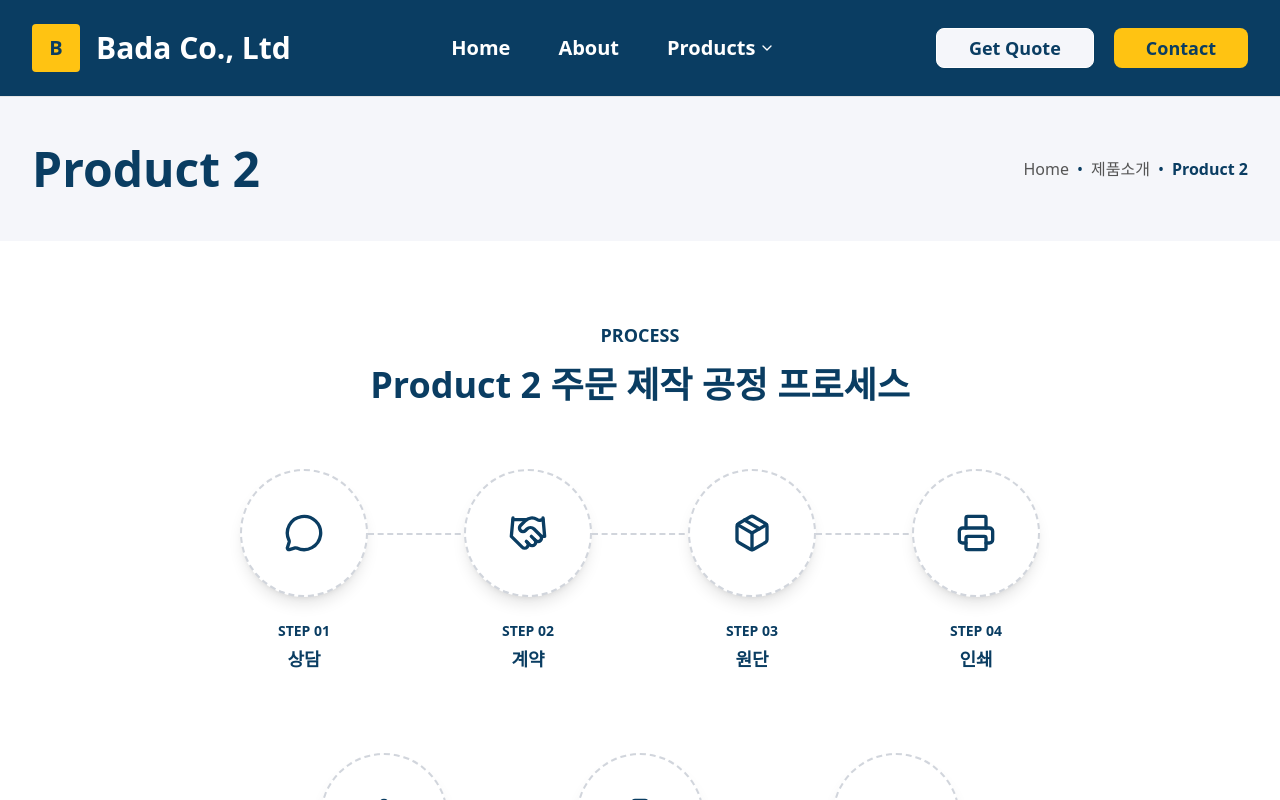
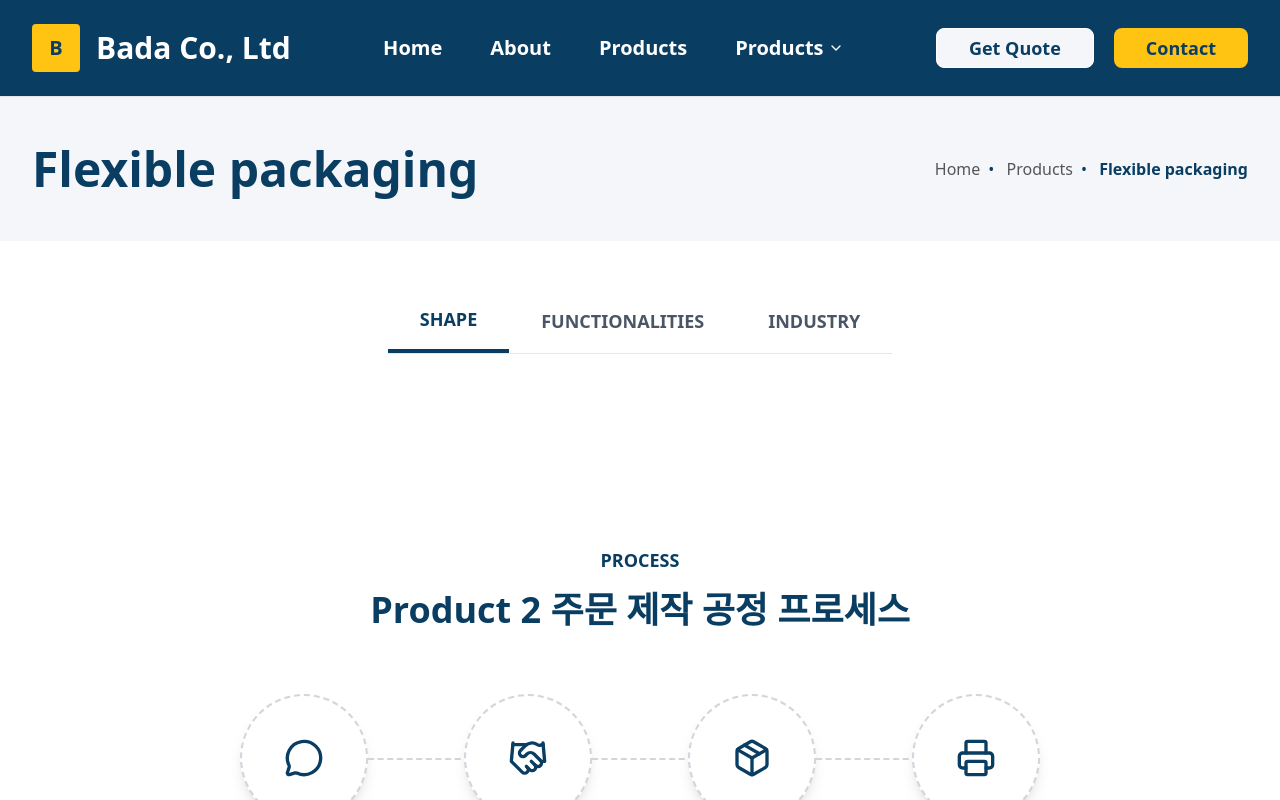
Before and after one commit to lee960314/bada-company-website, a Next.js app: page /products/flexible-packaging in a window 1280 px wide. Shown: the top 800 px of the page. Built offline with nearby package versions, Linux system fonts and the light colour scheme.

Commit message:
메인 페이지 섹션 수정 및 몇가지  삭제

```diff
--- a/src/app/page.tsx
+++ b/src/app/page.tsx
@@ -1,8 +1,6 @@
 import Header from "@/components/Header"
 import HeroSection from "@/components/HeroSection"
 import ServiceIntroSection from "@/components/ServiceIntroSection"
-import FeaturesSection from "@/components/FeaturesSection"
-import CompanyIntroSection from "@/components/CompanyIntroSection"
 import ProductsSection from "@/components/ProductsSection"
 import ClientsSection from "@/components/ClientsSection"
 import Footer from "@/components/Footer"
@@ -14,8 +12,6 @@ export default function Home() {
       <main>
         <HeroSection />
         <ServiceIntroSection />
-        <FeaturesSection />
-        <CompanyIntroSection />
         <ProductsSection />
         <ClientsSection />
       </main>
--- a/src/app/products/flexible-packaging/page.tsx
+++ b/src/app/products/flexible-packaging/page.tsx
@@ -1,9 +1,17 @@
+"use client"
+
+import { useState } from "react"
 import Header from "@/components/Header"
 import Footer from "@/components/Footer"
+import TabMenu from "@/components/TabMenu"
 import Link from "next/link"
 import { MessageCircle, Handshake, Package, Printer, Settings, ClipboardCheck, Truck } from "lucide-react"
 
 export default function Product2Page() {
+  const [activeTab, setActiveTab] = useState("SHAPE")
+
+  const tabs = ["SHAPE", "FUNCTIONALITIES", "INDUSTRY"]
+
   const processSteps = [
     {
       step: "01",
@@ -60,7 +68,7 @@ export default function Product2Page() {
             <div className="flex flex-col sm:flex-row justify-between items-start sm:items-center">
               <div className="mb-4 sm:mb-0">
                 <h1 className="text-3xl sm:text-4xl lg:text-5xl font-bold text-[#0A3D62]">
-                  Product 2
+                  Flexible packaging
                 </h1>
               </div>
 
@@ -70,12 +78,25 @@ export default function Product2Page() {
                 </span>
                 <span className="mx-2 text-[#0A3D62]">•</span>
                 <span className="hover:text-[#0A3D62] transition-colors duration-200">
-                  <Link href="/products">제품소개</Link>
+                  <Link href="/products"> Products</Link>
                 </span>
                 <span className="mx-2 text-[#0A3D62]">•</span>
-                <span className="text-[#0A3D62] font-semibold">Product 2</span>
+                <span className="text-[#0A3D62] font-semibold"> Flexible packaging</span>
               </div>
             </div>
+          </div>
+        </div>
+      </section>
+
+      {/* Tab Menu Section */}
+      <section className="py-12 bg-white">
+        <div className="container mx-auto px-4 sm:px-6 lg:px-8">
+          <div className="max-w-7xl mx-auto">
+            <TabMenu
+              tabs={tabs}
+              activeTab={activeTab}
+              onTabChange={setActiveTab}
+            />
           </div>
         </div>
       </section>
@@ -141,7 +162,7 @@ export default function Product2Page() {
                 {processSteps.map((step, index) => (
                   <div key={step.step} className="flex items-center space-x-6">
                     <div className="w-16 h-16 rounded-full border-2 border-dashed border-gray-300 flex items-center justify-center bg-white flex-shrink-0 hover:border-solid hover:border-4 hover:border-[#0A3D62] transition-all duration-500">
-                      <step.icon className="h-6 w-6 text-[#0A3D62]" />
+                      <step.icon className="h-6 w-6 text-[#0A3D62]" />zmf
                     </div>
                     <div className="flex-1">
                       <div className="text-sm font-semibold text-[#0A3D62] mb-1">STEP {step.step}</div>
--- a/src/components/CompanyIntroSection.tsx
+++ /dev/null
@@ -1,66 +0,0 @@
-import { Button } from "@/components/ui/button"
-import { ArrowRight } from "lucide-react"
-
-export default function CompanyIntroSection() {
-  return (
-    <section className="py-20 bg-white">
-      <div className="container mx-auto px-4 sm:px-6 lg:px-8">
-        <div className="grid lg:grid-cols-2 gap-12 items-center">
-          {/* Content Section */}
-          <div className="space-y-8">
-            <div className="space-y-6">
-              <h2 className="text-4xl sm:text-5xl font-bold text-[#0A3D62] leading-tight">
-                Bada aims to provide
-                <span className="block text-[#FFC312]">custom packaging solutions</span>
-                for all customer needs.
-              </h2>
-
-              <p className="text-lg text-[#555555] leading-relaxed">
-                Since 2009, Bada Co., Ltd has been expanding its business from plastic injection molding
-                to comprehensive packaging solutions including poly bags and flexible packaging.
-              </p>
-
-              <p className="text-lg text-[#555555] leading-relaxed">
-                The first impression of your product is determined by its packaging.
-                In the rapidly changing packaging market, we create packaging that captures
-                consumers&apos; attention.
-              </p>
-
-              <p className="text-lg text-[#555555] leading-relaxed">
-                With the same mindset we started with, we will always do our best for customer satisfaction.
-              </p>
-            </div>
-
-            <Button size="lg" className="bg-[#FFC312] hover:bg-[#FFD93D] text-[#0A3D62] font-bold">
-              Learn More
-              <ArrowRight className="ml-2 h-4 w-4" />
-            </Button>
-          </div>
-
-          {/* Image Section */}
-          <div className="space-y-8">
-            {/* Main Company Image */}
-            <div className="aspect-video bg-[#F5F6FA] rounded-2xl flex items-center justify-center">
-              {/* TODO: Add company main image here - Size: 800x500px */}
-              <div className="text-center text-gray-400">
-                <p className="font-semibold">Company Main Image</p>
-                <p className="text-sm">800x500px</p>
-              </div>
-            </div>
-
-            {/* Factory Direct Manufacturing Highlight */}
-            <div className="bg-white rounded-xl p-8 shadow-lg">
-              <h3 className="text-2xl font-bold text-gray-900 mb-4">
-                Bada is a factory-direct custom manufacturing company.
-              </h3>
-              <p className="text-gray-600 leading-relaxed">
-                What moves people&apos;s hearts is not money, appearance, or power,
-                but a very small &apos;sincerity&apos;. Bada manufactures customer packaging with sincerity.
-              </p>
-            </div>
-          </div>
-        </div>
-      </div>
-    </section>
-  )
-}
--- a/src/components/Header.tsx
+++ b/src/components/Header.tsx
@@ -13,13 +13,13 @@ export default function Header() {
   const navigation = [
     { name: "Home", href: "/" },
     { name: "About", href: "/about" },
+    { name: "Products", href: "/products" },
   ]
 
   const products = [
-    { name: "Product 1", href: "/products/plastic-bags" },
-    { name: "Product 2", href: "/products/flexible-packaging" },
-    { name: "Product 3", href: "/products/custom-solutions" },
-    { name: "Product 4", href: "/products/eco-friendly" },
+    { name: "Manufacturing process", href: "/products/manufacturing-process" },
+    { name: "Materials", href: "/products/materials" },
+    { name: "flexible-packaging", href: "/products/flexible-packaging" },
   ]
 
   return (
--- a/src/components/ProductsSection.tsx
+++ b/src/components/ProductsSection.tsx
@@ -4,22 +4,22 @@ import { ArrowRight } from "lucide-react"
 export default function ProductsSection() {
   const products = [
     {
-      title: "Plastic Bags",
+      title: "Materials",
       subtitle: "Poly Bag",
       materials: "OPP / PP / PE / HDPE / ETC",
       imagePlaceholder: "Plastic Bags Image",
       imageSize: "400x300px"
     },
     {
-      title: "Flexible Packaging",
+      title: "Functionalities",
       subtitle: "Flexible Package",
       materials: "Three-side / Stand / M-side / T-side",
       imagePlaceholder: "Flexible Packaging Image",
       imageSize: "400x300px"
     },
     {
-      title: "Injection Molding",
-      subtitle: "Injection Molding",
+      title: "Industries",
+      subtitle: "-",
       materials: "Plastic / ETC",
       imagePlaceholder: "Injection Molding Image",
       imageSize: "400x300px"
@@ -31,7 +31,7 @@ export default function ProductsSection() {
       <div className="container mx-auto px-4 sm:px-6 lg:px-8">
         <div className="text-center mb-16">
           <h2 className="text-4xl sm:text-5xl font-bold text-[#0A3D62] mb-4">
-            Our Products
+            Flexible Packaging
           </h2>
           <p className="text-lg text-[#555555] max-w-2xl mx-auto">
             Comprehensive packaging solutions for all your business needs
--- /dev/null
+++ b/src/components/TabMenu.tsx
@@ -0,0 +1,31 @@
+"use client"
+
+import { useState } from "react"
+
+interface TabMenuProps {
+  tabs: string[]
+  activeTab: string
+  onTabChange: (tab: string) => void
+}
+
+export default function TabMenu({ tabs, activeTab, onTabChange }: TabMenuProps) {
+  return (
+    <div className="flex justify-center mb-16">
+      <div className="flex border-b border-gray-200">
+        {tabs.map((tab) => (
+          <button
+            key={tab}
+            onClick={() => onTabChange(tab)}
+            className={`px-8 py-4 text-lg font-semibold relative transition-all duration-300 ${
+              activeTab === tab
+                ? 'text-[#0A3D62] border-b-4 border-[#0A3D62]'
+                : 'text-gray-600 hover:text-[#0A3D62] hover:border-b-2 hover:border-gray-300'
+            }`}
+          >
+            {tab}
+          </button>
+        ))}
+      </div>
+    </div>
+  )
+}
```
Also changed, not shown: src/components/FeaturesSection.tsx (deleted, +0 -74 lines).
